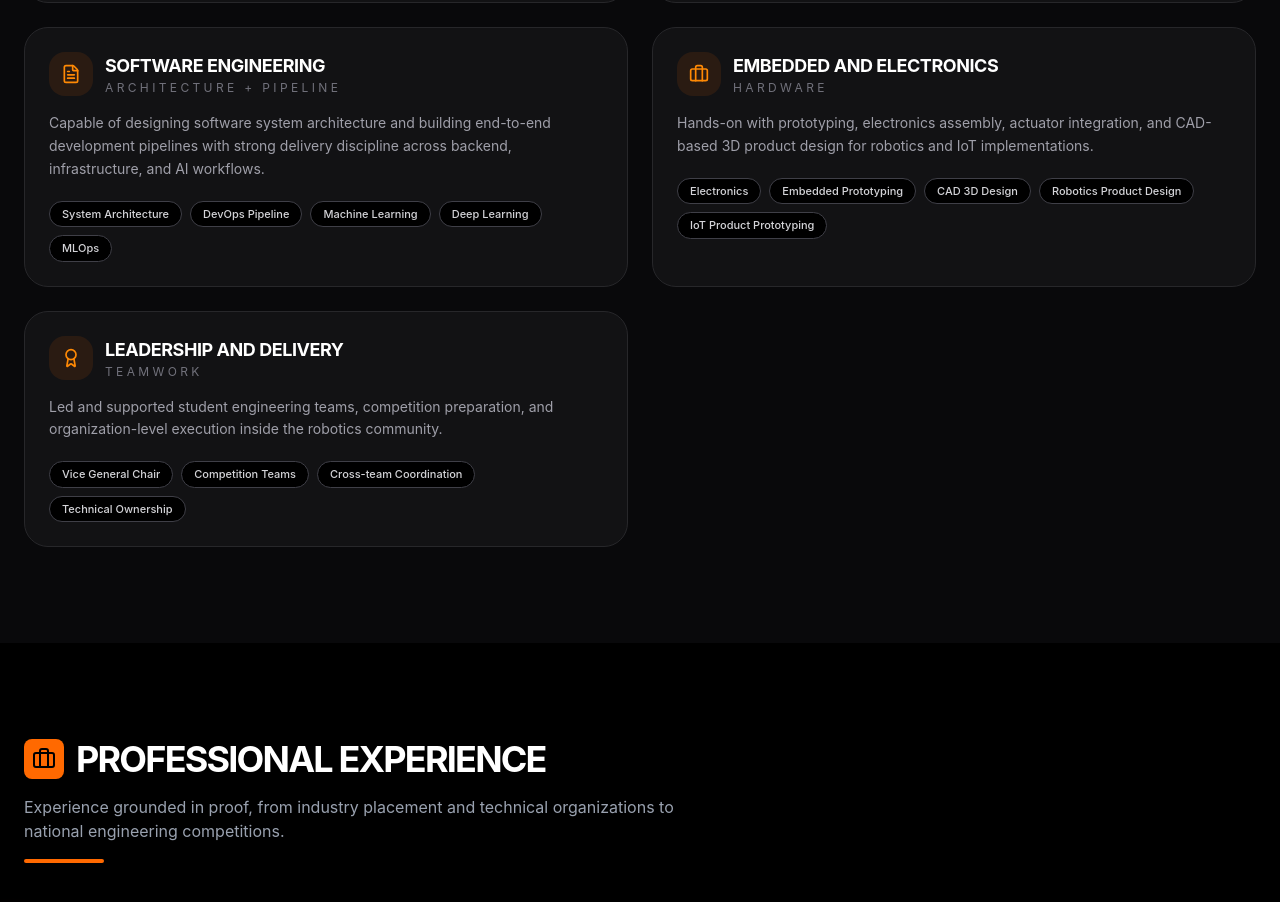
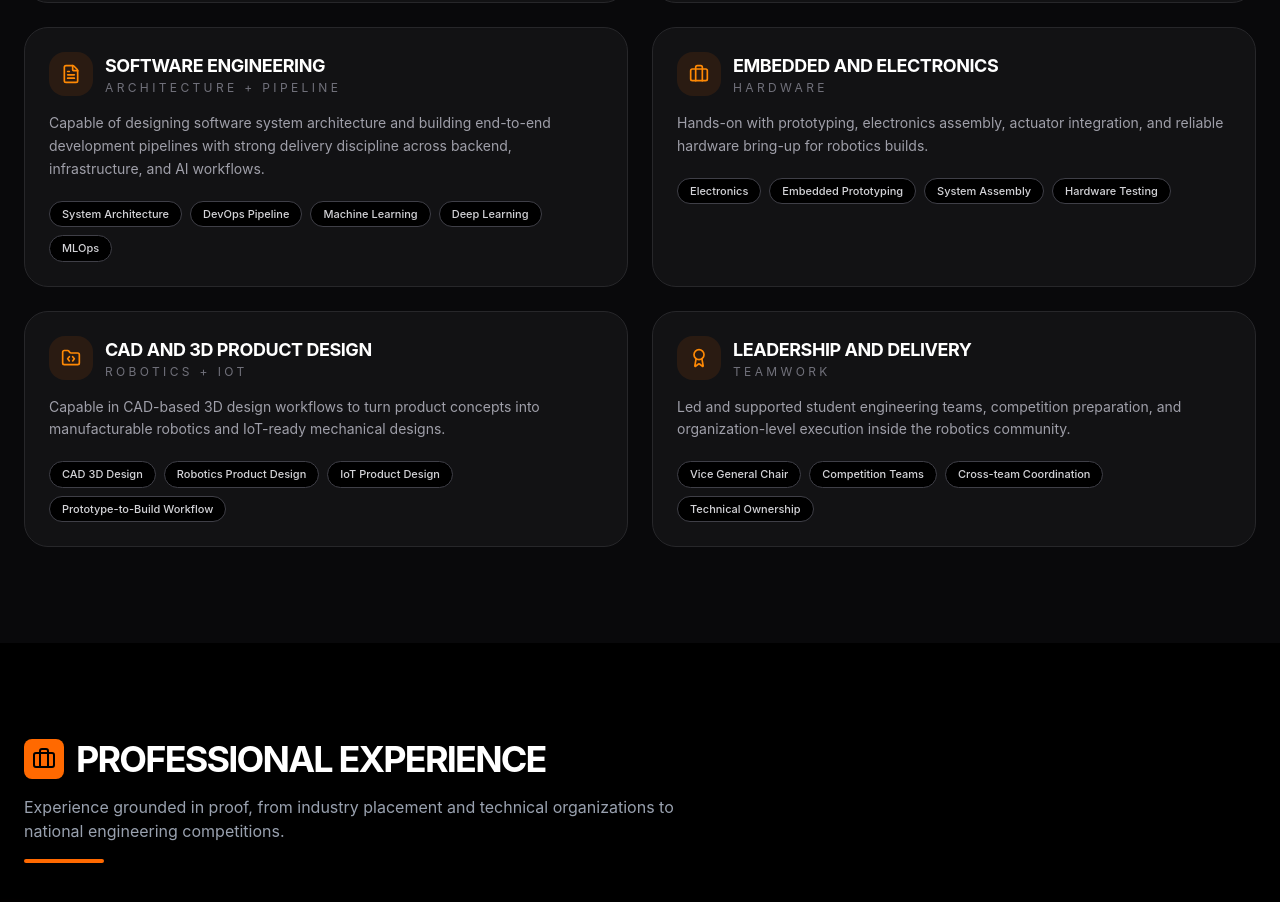
Before and after one commit to treeone246/Gabriels-Portofolio-Website, a React (Vite) app in the folder my-portfolio/: page / in a window 1280 px wide. Shown: the part 1790-2692 px from the top of the page. Built offline with nearby package versions, Linux system fonts and the light colour scheme.

Commit message:
added skill card

```diff
--- a/my-portfolio/src/App.jsx
+++ b/my-portfolio/src/App.jsx
@@ -529,8 +529,16 @@ export default function App() {
         label: 'Hardware',
         icon: Briefcase,
         description:
-          'Hands-on with prototyping, electronics assembly, actuator integration, and CAD-based 3D product design for robotics and IoT implementations.',
-        items: ['Electronics', 'Embedded Prototyping', 'CAD 3D Design', 'Robotics Product Design', 'IoT Product Prototyping'],
+          'Hands-on with prototyping, electronics assembly, actuator integration, and reliable hardware bring-up for robotics builds.',
+        items: ['Electronics', 'Embedded Prototyping', 'System Assembly', 'Hardware Testing'],
+      },
+      {
+        title: 'CAD and 3D Product Design',
+        label: 'Robotics + IoT',
+        icon: FolderCode,
+        description:
+          'Capable in CAD-based 3D design workflows to turn product concepts into manufacturable robotics and IoT-ready mechanical designs.',
+        items: ['CAD 3D Design', 'Robotics Product Design', 'IoT Product Design', 'Prototype-to-Build Workflow'],
       },
       {
         title: 'Leadership and Delivery',
```
